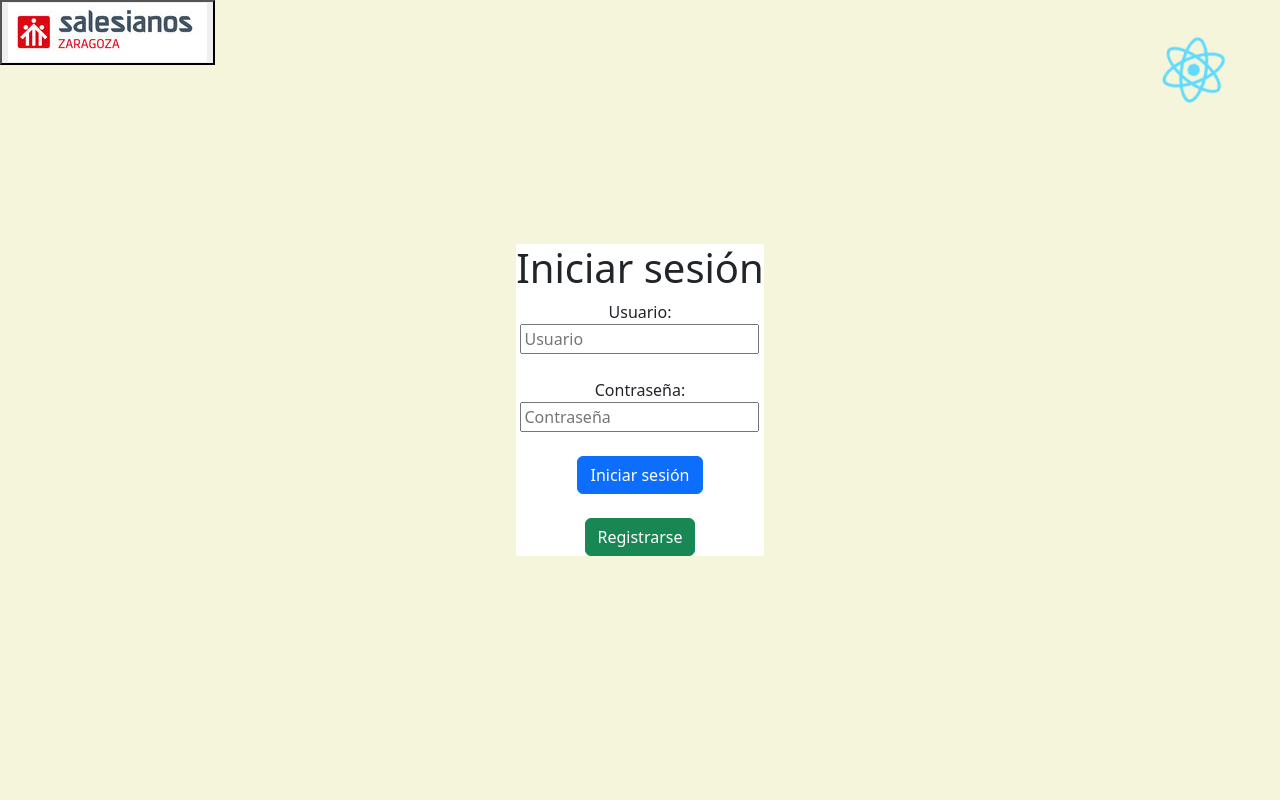
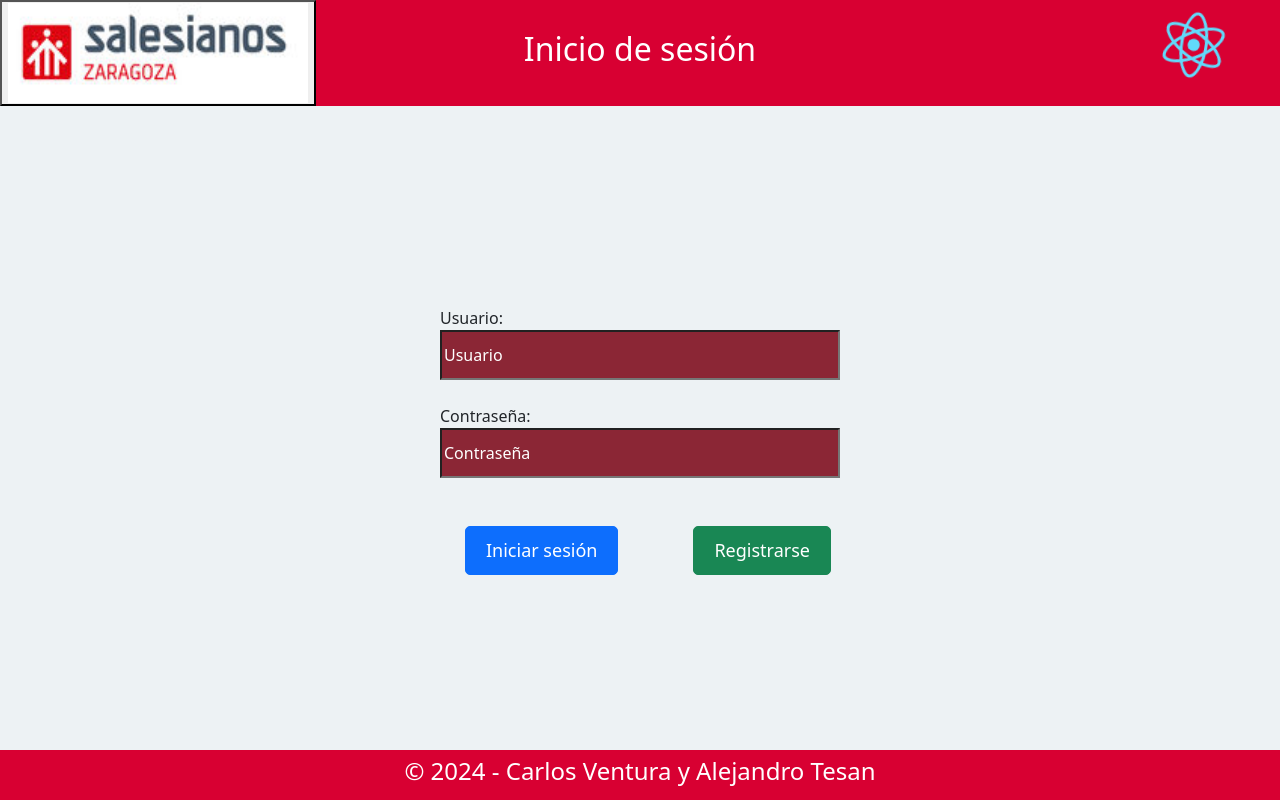
Before and after one commit to SalesianosZaragoza/recuperacion-ddi-losdosmosqueteros-perdimosaltercero, a React (Create React App) app in the folder src/frontend/: page / in a window 1280 px wide. Built offline with nearby package versions, Linux system fonts and the light colour scheme.

Commit message:
Estilos Iniciar sesion y fuera puntos

```diff
--- a/src/frontend/build/index.html
+++ b/src/frontend/build/index.html
@@ -1 +1 @@
-<!doctype html><html lang="en"><head><meta charset="utf-8"/><link rel="icon" href="/favicon2.ico"/><meta name="viewport" content="width=device-width,initial-scale=1"/><meta name="theme-color" content="#000000"/><meta name="description" content="Web site created using create-react-app"/><link rel="apple-touch-icon" href="/logo_salesianos.png"/><link rel="manifest" href="/manifest.json"/><title>Cafeteria Salesianos</title><script defer="defer" src="/static/js/main.5e6a6605.js"></script><link href="/static/css/main.025d780f.css" rel="stylesheet"></head><body><noscript>You need to enable JavaScript to run this app.</noscript><div id="root"></div></body></html>
+<!doctype html><html lang="en"><head><meta charset="utf-8"/><link rel="icon" href="/favicon2.ico"/><meta name="viewport" content="width=device-width,initial-scale=1"/><meta name="theme-color" content="#000000"/><meta name="description" content="Web site created using create-react-app"/><link rel="apple-touch-icon" href="/logo_salesianos.png"/><link rel="manifest" href="/manifest.json"/><title>Cafeteria Salesianos</title><script defer="defer" src="/static/js/main.54ce0b5c.js"></script><link href="/static/css/main.0ec7a736.css" rel="stylesheet"></head><body><noscript>You need to enable JavaScript to run this app.</noscript><div id="root"></div></body></html>
--- a/src/frontend/src/App.css
+++ b/src/frontend/src/App.css
@@ -5,7 +5,7 @@
 .App-logo {
   height: 10vmin; /* Adjust this to change the size of the logo */
   position: absolute;
-  top: 30px;
+  top: 5px;
   right: 30px;
 }
 
@@ -47,7 +47,7 @@
   100% { content: ""; }
 }
 
-h2::after {
+#Puntos::after {
   content: "";
   animation: loadingDots 5s infinite;
 }
@@ -66,3 +66,7 @@
     animation: App-logo-spin infinite 20s linear;
   }
 }
+
+input.white-placeholder::placeholder {
+  color: white !important;
+}
--- a/src/frontend/src/App.js
+++ b/src/frontend/src/App.js
@@ -156,7 +156,7 @@
       <div id="salesianoszgz" style={{ position: 'fixed', top: '0px', left: '0px' }}>
         <a href="https://zaragoza.salesianos.edu/" target="_blank" rel="noopener noreferrer">
           <button id="salesianosButton">
-            <img src="images/salesianoszgz.jpg" alt="Salesianos"/>
+            <img src="images/salesianoszgz.jpg" alt="Salesianos" style={{ width: '300px', height: '100px' }} />
           </button>
         </a>
       </div>
--- a/src/frontend/src/LoginPage.js
+++ b/src/frontend/src/LoginPage.js
@@ -68,13 +68,33 @@
     return <NewUser />; // Render NewUser component if isRegistering is true
   } else {
     return (
-      <div className="App">
+      <div style={{
+        display: 'flex',
+        flexDirection: 'column',
+        height: '100vh'
+      }}>
+        <div style={{
+          display: 'flex',
+          justifyContent: 'center',
+          alignItems: 'center',
+          textAlign: 'center',
+          backgroundColor: '#D80032',
+          width: '100%',
+          height: '106px'
+        }}>
+          <h2 style={{ color: 'white' }}>Inicio de sesión</h2>
+        </div>
         <img src={logo} className="App-logo" alt="logo" onClick={() => setShowPensando(true)} />
-            <div style={{ display: 'flex', justifyContent: 'center', alignItems: 'center', height: '100vh', backgroundColor: 'beige' }}>
+            <div style={{
+              display: 'flex',
+              justifyContent: 'center',
+              alignItems: 'center',
+              backgroundColor: '#EDF2F4',
+              flex: 1}}>
 
-              <form onSubmit={handleSubmit} style={{backgroundColor: 'white'}}>
-              <label><h1>Iniciar sesión</h1></label>
+              <form onSubmit={handleSubmit} style={{backgroundColor: '#EDF2F4', padding: '80px', margin: '80px'}}>
               <br/>
+              <div style={{ textAlign: 'left' }}>
               <label>
                 Usuario:
                 <br/>
@@ -83,6 +103,8 @@
                   value={username}
                   placeholder="Usuario"
                   onChange={(e) => setUsername(e.target.value)}
+                  style={{ backgroundColor: '#8B2635', color: 'white', width: '400px', height: '50px'}}
+                  className="white-placeholder"
                 />
               </label>
                 <br/>
@@ -95,21 +117,33 @@
                     value={pwd}
                     placeholder="Contraseña"
                     onChange={(e) => setPwd(e.target.value)}
+                    style={{ backgroundColor: '#8B2635', color: 'white', width: '400px' , height: '50px'}}
+                    className="white-placeholder"
                   />
               </label>
+              </div>
                 <br/>
                 <br/>
-                <input type="submit" class="btn btn-primary" value="Iniciar sesión" />
-                <br/>
-                <br/>
-                <input type="button" class="btn btn-success" value="Registrarse" onClick={handleRegister} />
+                <input type="submit" class="btn btn-primary" value="Iniciar sesión" style={{ marginLeft: '25px', marginRight: '75px', padding: '10px 20px', fontSize: '18px', borderRadius: '5px' }}/>
+                <input type="button" class="btn btn-success" value="Registrarse" onClick={handleRegister} style={{ padding: '10px 20px', fontSize: '18px', borderRadius: '5px' }}/>
               </form>
               <br/>
+            </div>
+            <div style={{
+              display: 'flex',
+              justifyContent: 'center',
+              alignItems: 'center',
+              textAlign: 'center',
+              backgroundColor: '#D80032',
+              width: '100%',
+              height: '50px'
+            }}>
+              <h4 style={{ color: 'white' }}>© 2024 - Carlos Ventura y Alejandro Tesan</h4>
             </div>
             <div id="salesianoszgz" style={{ position: 'fixed', top: '0px', left: '0px' }}>
               <a href="https://zaragoza.salesianos.edu/" target="_blank" rel="noopener noreferrer">
                 <button id="salesianosButton">
-                  <img src="images/salesianoszgz.jpg" alt="Salesianos"/>
+                  <img src="images/salesianoszgz.jpg" alt="Salesianos" style={{ width: '300px', height: '100px' }} />
                 </button>
               </a>
             </div>
--- a/src/frontend/src/Pensando.js
+++ b/src/frontend/src/Pensando.js
@@ -9,7 +9,7 @@
         <div className="App">
             <header className="App-header">
                 <img src={logo} className="App-logo2" alt="logo" />
-                <h2 style={{ color: 'white', fontSize: '2em', position: 'fixed', top: '60%', left: '25%' }}>Pensando en la siguiente aplicación</h2>
+                <h2 id="Puntos"style={{ color: 'white', fontSize: '2em', position: 'fixed', top: '60%', left: '25%' }}>Pensando en la siguiente aplicación</h2>
             </header>
         </div>
     );
```
Also changed, not shown: src/frontend/build/asset-manifest.json. Lines whose indentation alone changed are shown as unchanged.
